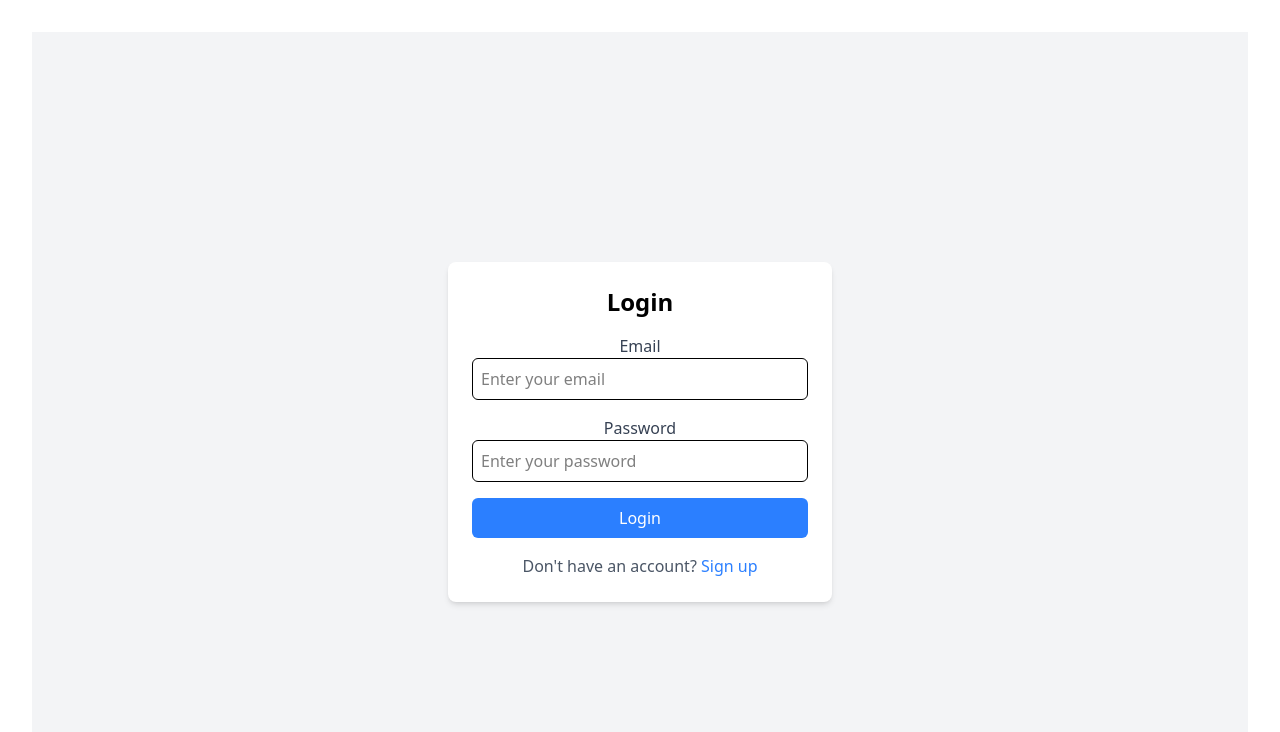
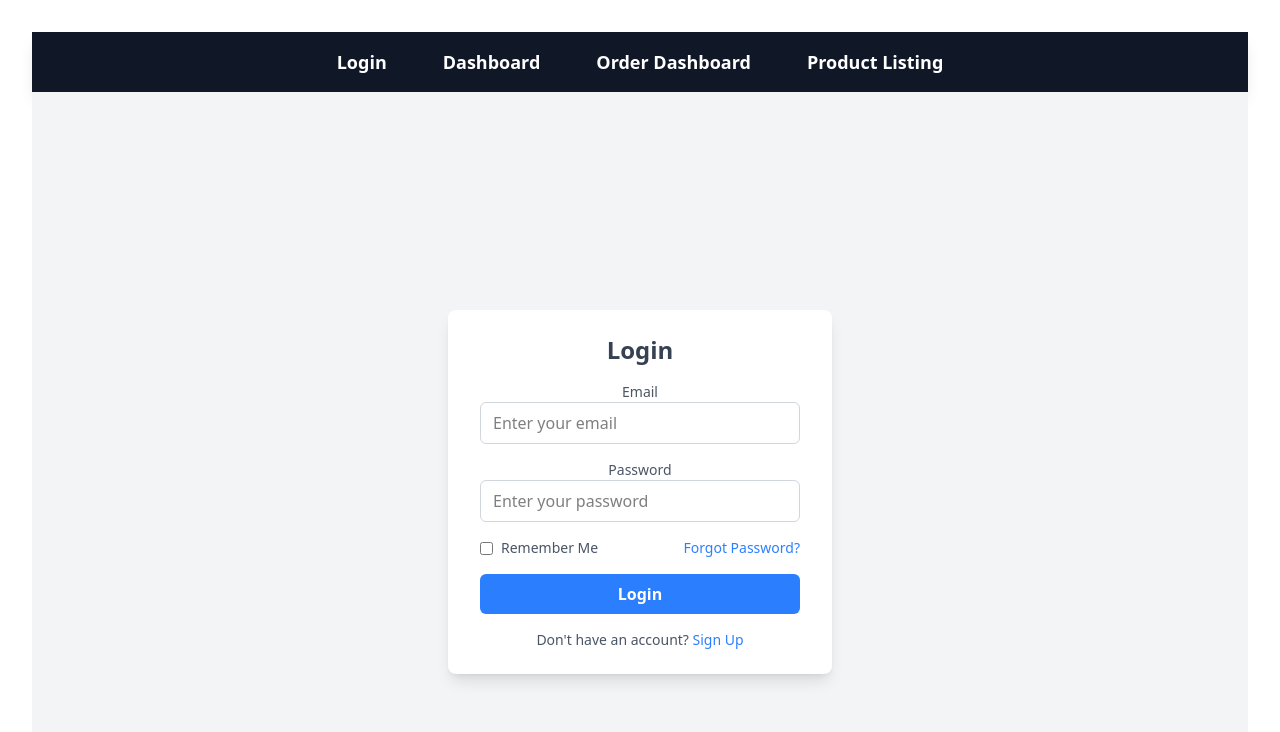
Before and after one commit to AjinkyaKondaskar/Thrival-Health, a React (Vite) app: page /login in a window 1280 px wide. Shown: the top 732 px of the page. Built offline with nearby package versions, Linux system fonts and the light colour scheme.

Commit message:
added react navigation

```diff
--- a/package.json
+++ b/package.json
@@ -13,6 +13,7 @@
     "@tailwindcss/vite": "^4.0.4",
     "react": "^19.0.0",
     "react-dom": "^19.0.0",
+    "react-router-dom": "^7.1.5",
     "react-ui-cards": "^3.1.0"
   },
   "devDependencies": {
--- a/src/App.jsx
+++ b/src/App.jsx
@@ -2,15 +2,49 @@ import { useState } from 'react'
 import reactLogo from './assets/react.svg'
 import viteLogo from '/vite.svg'
 import './App.css'
+import { BrowserRouter as Router, Routes, Route, Link } from "react-router-dom";
 import OrderDashboard from './pages/orderdashboard'
 import ProductListing from './pages/productlisting'
+import Dashboard from './pages/dashboard';
+import Login from './pages/login';
 
 function App() {
-  const [count, setCount] = useState(0)
 
   return (
     <>
-      <ProductListing />
+      <Router>
+            <nav className="bg-gray-900 p-4 shadow-lg">
+            <ul className="flex justify-center space-x-6">
+              <li>
+                <Link to="/login" className="text-white text-lg font-semibold px-4 py-2 hover:bg-gray-700 rounded-md transition">
+                  Login
+                </Link>
+              </li>
+              <li>
+                <Link to="/dashboard" className="text-white text-lg font-semibold px-4 py-2 hover:bg-gray-700 rounded-md transition">
+                  Dashboard
+                </Link>
+              </li>
+              <li>
+                <Link to="/orderdashboard" className="text-white text-lg font-semibold px-4 py-2 hover:bg-gray-700 rounded-md transition">
+                  Order Dashboard
+                </Link>
+              </li>
+              <li>
+                <Link to="/productlisting" className="text-white text-lg font-semibold px-4 py-2 hover:bg-gray-700 rounded-md transition">
+                  Product Listing
+                </Link>
+              </li>
+            </ul>
+          </nav>
+
+          <Routes>
+            <Route path="/login" element={<Login/>} />
+            <Route path="/dashboard" element={<Dashboard/>} />
+            <Route path="/orderdashboard" element={<OrderDashboard />} />
+            <Route path="/productlisting" element={<ProductListing />} />
+          </Routes>
+    </Router>
     </>
   )
 }
--- a/src/pages/dashboard.jsx
+++ b/src/pages/dashboard.jsx
@@ -6,7 +6,7 @@ function Dashboard() {
 
   return (
     <>
-        <DashboardPanel profilePicture="https://thumbs.dreamstime.com/b/beautiful-happy-reddish-havanese-puppy-dog-sitting-frontal-looking-camera-isolated-white-background-46868560.jpg"/>
+
         <div className="dashboard-header">
             <OrderText orderNumber="#678584" details="Sara Durham on January 17, 2025" />
             <input type="text" placeholder="Search by patient or order" className="dashboard-search" />
@@ -59,22 +59,7 @@ const OrderText = ({ orderNumber, details }) => {
   };
 
 
-const DashboardPanel = ({profilePicture}) => {
-    return (
-      <div className="dashboard-panel">
-        <h1 className="dashboard-title">My Dashboard</h1>
-        <nav className="dashboard-nav">
-          <button className="panel-button">Home</button>
-          <button className="panel-button">Settings</button>
-          <button className="panel-button">Logout</button>
-        </nav>
-        <div className="profile-container">
-            <img src={profilePicture} alt="Profile" className="profile-picture" />
-            <span className="profile-name">John Doe</span>
-        </div>
-      </div>
-    );
-  };
+
 
 const DashboardContainer = ({ children }) => {
     return <div className="dashboard-container">{children}</div>;
--- /dev/null
+++ b/src/pages/login.jsx
@@ -0,0 +1,106 @@
+import { useState } from "react";
+import { useNavigate } from "react-router-dom";
+
+export default function Login() {
+  const [formData, setFormData] = useState({
+    email: "",
+    password: "",
+    rememberMe: false,
+  });
+
+  const navigate = useNavigate();
+
+  // Handle input change
+  const handleChange = (e) => {
+    const { name, value, type, checked } = e.target;
+    setFormData((prev) => ({
+      ...prev,
+      [name]: type === "checkbox" ? checked : value,
+    }));
+  };
+
+  // Handle form submission
+  const handleSubmit = (e) => {
+    e.preventDefault();
+    console.log("Logging in with:", formData);
+
+    // Fake authentication
+    if (formData.email === "admin@example.com" && formData.password === "password") {
+      localStorage.setItem("auth", "true");
+      navigate("/dashboard");
+    } else {
+      alert("Invalid credentials! Try again.");
+    }
+  };
+
+  return (
+    <div className="min-h-screen flex items-center justify-center bg-gray-100">
+      <div className="bg-white shadow-lg rounded-lg px-8 py-6 w-96">
+        <h2 className="text-2xl font-semibold text-center text-gray-700">Login</h2>
+
+        <form className="mt-4" onSubmit={handleSubmit}>
+          {/* Email Field */}
+          <div className="mb-4">
+            <label className="block text-gray-600 text-sm font-medium">Email</label>
+            <input
+              type="email"
+              name="email"
+              className="w-full px-3 py-2 border border-gray-300 rounded-md focus:outline-none focus:ring-2 focus:ring-blue-400"
+              placeholder="Enter your email"
+              value={formData.email}
+              onChange={handleChange}
+              required
+            />
+          </div>
+
+          {/* Password Field */}
+          <div className="mb-4">
+            <label className="block text-gray-600 text-sm font-medium">Password</label>
+            <input
+              type="password"
+              name="password"
+              className="w-full px-3 py-2 border border-gray-300 rounded-md focus:outline-none focus:ring-2 focus:ring-blue-400"
+              placeholder="Enter your password"
+              value={formData.password}
+              onChange={handleChange}
+              required
+            />
+          </div>
+
+          {/* Remember Me Checkbox */}
+          <div className="flex justify-between items-center mb-4">
+            <label className="flex items-center text-sm text-gray-600">
+              <input
+                type="checkbox"
+                name="rememberMe"
+                className="mr-2"
+                checked={formData.rememberMe}
+                onChange={handleChange}
+              />
+              Remember Me
+            </label>
+            <a href="/forgot-password" className="text-blue-500 text-sm hover:underline">
+              Forgot Password?
+            </a>
+          </div>
+
+          {/* Login Button */}
+          <button
+            type="submit"
+            className="w-full bg-blue-500 hover:bg-blue-600 text-white font-semibold py-2 rounded-md transition duration-200"
+          >
+            Login
+          </button>
+        </form>
+
+        {/* Signup Link */}
+        <p className="mt-4 text-sm text-center text-gray-600">
+          Don't have an account?{" "}
+          <a href="/register" className="text-blue-500 hover:underline">
+            Sign Up
+          </a>
+        </p>
+      </div>
+    </div>
+  );
+}
--- a/src/pages/productlisting.jsx
+++ b/src/pages/productlisting.jsx
@@ -1,57 +1,94 @@
 import { useState } from "react";
 
-export default function Login() {
-  const [email, setEmail] = useState("");
-  const [password, setPassword] = useState("");
-  const [error, setError] = useState("");
+const products = [
+  { id: 1, name: "Wireless Headphones", price: 59.99, category: "Audio", image: "https://thumbs.dreamstime.com/b/red-apple-isolated-clipping-path-19130134.jpg" },
+  { id: 2, name: "Smart Watch", price: 129.99, category: "Wearables", image: "https://thumbs.dreamstime.com/b/red-apple-isolated-clipping-path-19130134.jpg" },
+  { id: 3, name: "Bluetooth Speaker", price: 39.99, category: "Audio", image: "https://thumbs.dreamstime.com/b/red-apple-isolated-clipping-path-19130134.jpg" },
+  { id: 4, name: "Gaming Mouse", price: 49.99, category: "Accessories", image: "https://thumbs.dreamstime.com/b/red-apple-isolated-clipping-path-19130134.jpg" },
+  { id: 5, name: "Mechanical Keyboard", price: 89.99, category: "Accessories", image: "https://thumbs.dreamstime.com/b/red-apple-isolated-clipping-path-19130134.jpg" },
+];
 
-  const handleSubmit = (e) => {
-    e.preventDefault();
-    if (!email || !password) {
-      setError("Please enter both email and password");
-      return;
-    }
-    console.log("Logging in with", email, password);
-    setError("");
+export default function ProductListing() {
+  const [cart, setCart] = useState([]);
+  const [selectedCategory, setSelectedCategory] = useState("All");
+  const [searchQuery, setSearchQuery] = useState("");
+
+  const addToCart = (product) => {
+    setCart([...cart, product]);
   };
 
+  const filteredProducts = products.filter(
+    (product) =>
+      (selectedCategory === "All" || product.category === selectedCategory) &&
+      product.name.toLowerCase().includes(searchQuery.toLowerCase())
+  );
+
   return (
-    <div className="flex justify-center items-center h-screen bg-gray-100">
-      <div className="bg-white p-6 rounded-lg shadow-md w-96">
-        <h2 className="text-2xl font-bold text-center mb-4">Login</h2>
-        {error && <p className="text-red-500 text-center mb-2">{error}</p>}
-        <form onSubmit={handleSubmit}>
-          <div className="mb-4">
-            <label className="block text-gray-700">Email</label>
-            <input
-              type="email"
-              className="w-full p-2 border rounded-md"
-              placeholder="Enter your email"
-              value={email}
-              onChange={(e) => setEmail(e.target.value)}
+    <div className="p-6 max-w-7xl mx-auto flex">
+      {/* Sidebar Filter */}
+      <div className="w-1/4 p-4 border-r border-gray-200">
+        <h3 className="text-lg font-bold mb-2">Filter by Category</h3>
+        <select
+          className="w-full border p-2 rounded-md"
+          value={selectedCategory}
+          onChange={(e) => setSelectedCategory(e.target.value)}
+        >
+          <option value="All">All</option>
+          <option value="Audio">Audio</option>
+          <option value="Wearables">Wearables</option>
+          <option value="Accessories">Accessories</option>
+        </select>
+      </div>
+
+      {/* Product List */}
+      <div className="w-3/4 p-4">
+        {/* Search Bar */}
+        <div className="mb-4 flex justify-between">
+          <input
+            type="text"
+            placeholder="Search products..."
+            className="border p-2 rounded-md w-full"
+            value={searchQuery}
+            onChange={(e) => setSearchQuery(e.target.value)}
+          />
+        </div>
+        <div className="grid grid-cols-1 sm:grid-cols-2 md:grid-cols-3 gap-6">
+          {filteredProducts.map((product) => (
+            <Card
+              key={product.id}
+              title={product.name}
+              price={`$${product.price.toFixed(2)}`}
+              image={product.image}
+              description="High-quality product"
+              onAddToCart={() => addToCart(product)}
             />
-          </div>
-          <div className="mb-4">
-            <label className="block text-gray-700">Password</label>
-            <input
-              type="password"
-              className="w-full p-2 border rounded-md"
-              placeholder="Enter your password"
-              value={password}
-              onChange={(e) => setPassword(e.target.value)}
-            />
-          </div>
-          <button
-            type="submit"
-            className="w-full bg-blue-500 text-white p-2 rounded-md hover:bg-blue-600"
-          >
-            Login
-          </button>
-        </form>
-        <p className="text-center text-gray-600 mt-4">
-          Don't have an account? <a href="/register" className="text-blue-500">Sign up</a>
-        </p>
+          ))}
+        </div>
       </div>
     </div>
   );
 }
+
+const Card = ({ title, price, image, description, onAddToCart }) => {
+  return (
+    <div className="bg-white shadow-lg rounded-lg overflow-hidden max-w-sm border border-gray-200">
+      <img src={image} alt={title} className="w-full h-20 object-cover" />
+      <div className="p-4 text-center">
+        <h3 className="text-md font-semibold">{title}</h3>
+        <p className="text-gray-500 text-sm">{description}</p>
+        <p className="text-blue-600 font-bold text-md mt-2">{price}</p>
+        <div className="mt-4 flex space-x-2 justify-center">
+          <button
+            className="bg-red-400 hover:bg-blue-600 text-white px-3 py-1 rounded-md text-sm"
+            onClick={onAddToCart}
+          >
+            Add to Cart
+          </button>
+          <button className="bg-gray-300 hover:bg-gray-400 text-black px-3 py-1 rounded-md text-sm">
+            View Details
+          </button>
+        </div>
+      </div>
+    </div>
+  );
+};
```
Also changed, not shown: 1 other file (tests, documents, lock files or other folders).
